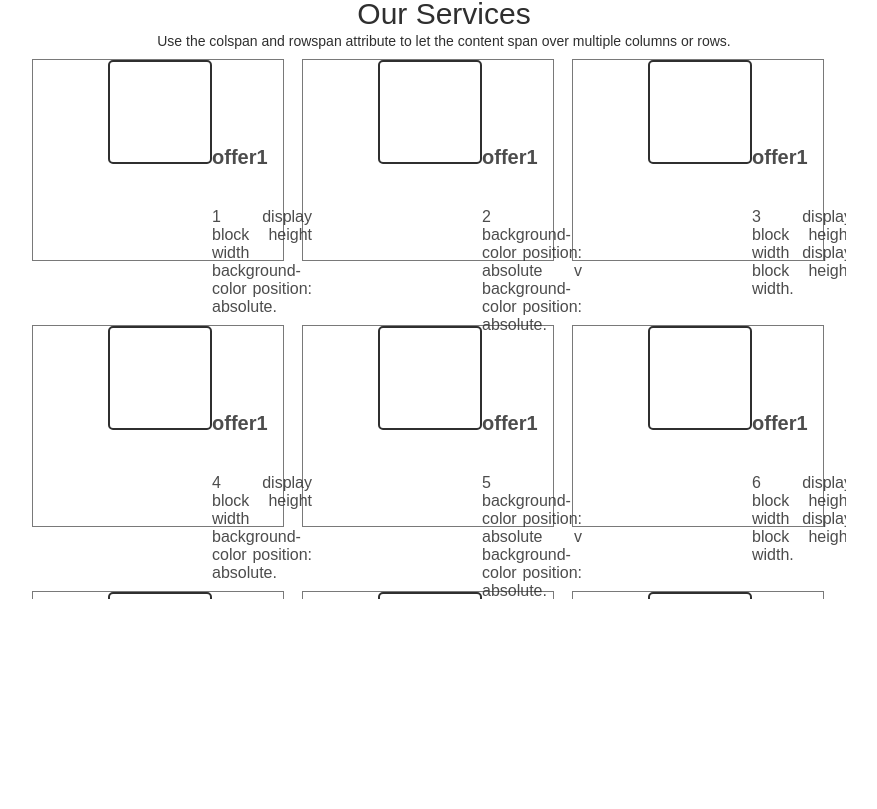
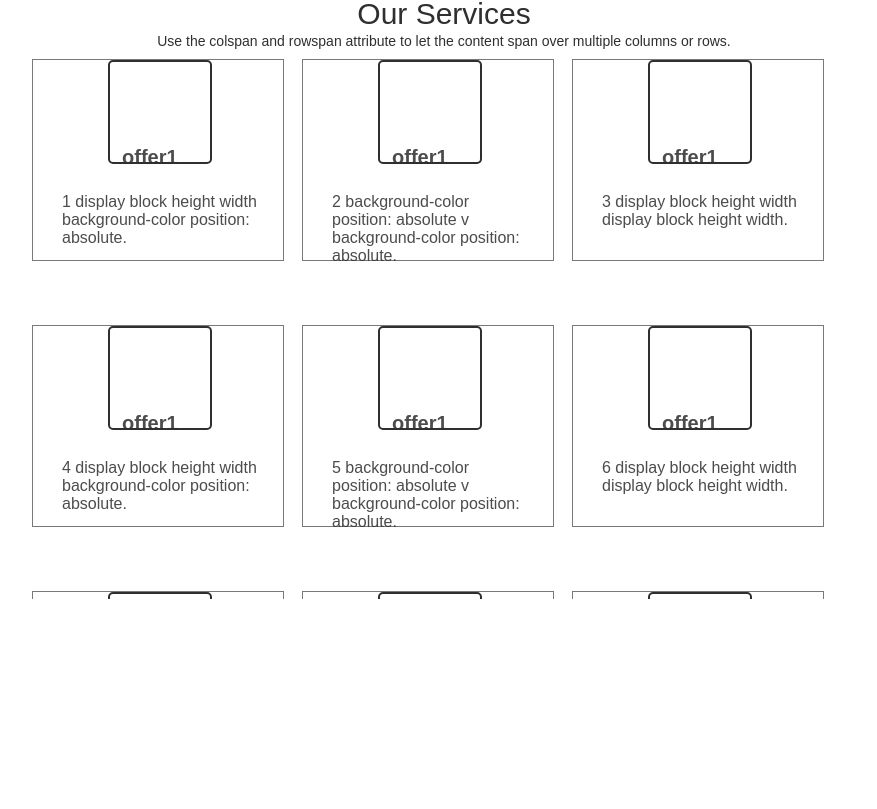
Before and after one commit to katrinkattt/react-app-yellow, a React (Create React App) app in the folder app-lending/yell-app/: page / in a window 1280 px wide. Shown: the part 971-1780 px from the top of the page, without its empty margins (196-1073 px from the left). Built offline with nearby package versions, Linux system fonts and the light colour scheme.

Commit message:
Update index.css

```diff
--- a/app-lending/yell-app/src/index.css
+++ b/app-lending/yell-app/src/index.css
@@ -208,16 +208,15 @@ a:hover span {
 .offer__title{
   font-size: 20px;
   font-weight: bold;
-  width: 100px;
   position: relative;
+  /* margin-left: -90px; */
+  margin: 30px 0 0 -90px;
 
 }
 .offer__more{
   height: 100px;
-  width: 100px;
-  display: flex;
-  justify-content: center;
-  text-align: justify;
+  width: 200px;
+  margin-left: -150px;
 
 }
 .cards__b{
```
